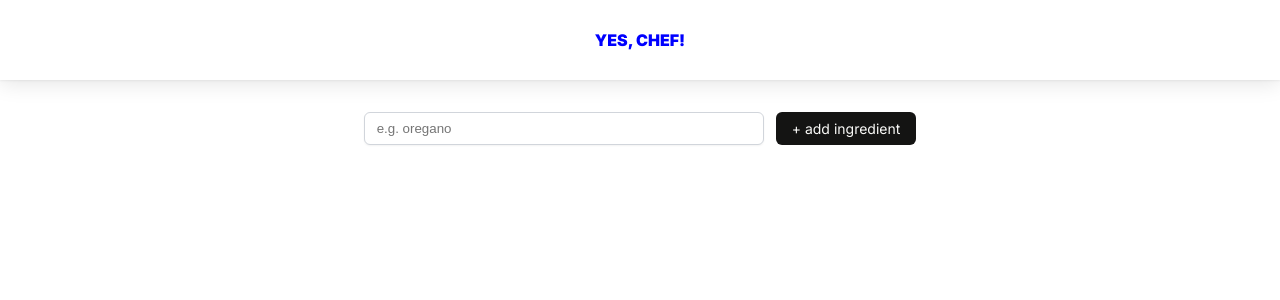
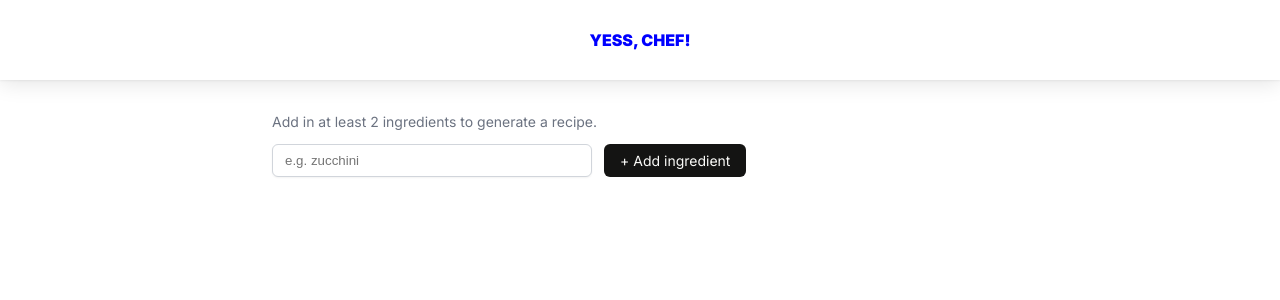
Before and after one commit to aysenuron/yes-chef, a React (Vite) app: page / in a window 1280 px wide. Shown: the top 300 px of the page. Built offline with nearby package versions, Linux system fonts and the light colour scheme.

Commit message:
Add ingredients to the list. Have a section show up conditionally.

```diff
--- a/components/Header.jsx
+++ b/components/Header.jsx
@@ -1,7 +1,7 @@
 export default function Header() {
     return (
         <header>
-            <span>YES, CHEF!</span>
+            <span>YESS, CHEF!</span>
         </header>
     )
 };
--- a/components/Main.jsx
+++ b/components/Main.jsx
@@ -2,38 +2,51 @@ import React from "react";
 
 export default function Main() {
 
-    let ingredients = [];
+    const [ingredients, setIngredients] = React.useState([]);
 
 
-    const ingredientLi = ingredients.map(ingredient => {
-        <li key={ingredient}>
+    const ingredientsListItems = ingredients.map(ingredient => (
+        <li key={Math.random()}>
             {ingredient}
         </li>
-    });
+    ));
 
-    function handleSubmit(e) {
-        e.preventDefault();
-        const formData = new FormData(e.currentTarget)
-        const newIngredient = formData.get("ingredient")
-        ingredients.push(newIngredient);
-        console.log(newIngredient);
+    function addIngredient(formData) {
+        const newIngredient = formData.get("ingredient");
+        setIngredients(prevIngredients => [...prevIngredients, newIngredient]);
     };
 
     return (
         <main>
-            <form onSubmit={handleSubmit}>
+            <form action={addIngredient}>
+                <label htmlFor="ingredient">Add in at least 2 ingredients to generate a recipe.</label>
+                <div>
                     <input
+                        id="ingredient"
                         type="text"
-                    placeholder="e.g. oregano"
+                        placeholder="e.g. zucchini"
                         aria-label="Add ingredient"
                         name="ingredient"
                         required
                     />
-                <button>add ingredient</button>
+                    <button>Add ingredient</button>
+                </div>
             </form>
-            <ul>
-                {ingredientLi}
-            </ul>
+            {ingredients.length > 0 &&
+                <section>
+                    <h2>Ingredients on hand:</h2>
+                    <ul className="ingredients-list" aria-live="polite">{ingredientsListItems}</ul>
+                    {ingredients.length > 1 &&
+                        <div className="get-recipe-container">
+                            <div>
+                                <h3>Ready for a recipe?</h3>
+                                <p>Generate a recipe from your list of ingredients.</p>
+                            </div>
+                            <button>Get a recipe</button>
+                        </div>
+                    }
+                </section>
+            }
         </main>
     )
 }
--- a/package.json
+++ b/package.json
@@ -21,6 +21,7 @@
     "eslint": "^9.21.0",
     "eslint-plugin-react-hooks": "^5.1.0",
     "eslint-plugin-react-refresh": "^0.4.19",
+    "gh-pages": "^6.3.0",
     "globals": "^15.15.0",
     "vite": "^6.2.0"
   }
--- a/src/index.css
+++ b/src/index.css
@@ -24,26 +24,37 @@ header span {
 
 main {
   padding: 32px 32px 12px;
+  max-width: 800px;
+  margin: 0 auto;
 }
 
 form {
   display: flex;
   flex-direction: column;
-  justify-content: center;
+  align-items: flex-start;
+  justify-content: flex-start;
+  gap: 12px;
+  margin-bottom: 32px;
+}
+
+form div {
+  width: 100%;
+  display: flex;
+  flex-direction: column;
   gap: 12px;
 }
 
-form > input {
+form input {
   border-radius: 6px;
   border: 1px solid #D1D5DB;
   padding: 8px 12px;
   box-shadow: 0px 1px 2px 0px rgba(0, 0, 0, 0.05);
   flex-grow: 1;
   min-width: 150px;
-  max-width: 400px;
+  max-width: 320px;
 }
 
-form > button {
+form button {
   font-family: Inter, sans-serif;
   border-radius: 6px;
   border: none;
@@ -53,13 +64,71 @@ form > button {
   font-size: 0.875rem;
 }
 
-form > button::before {
+form button:hover {
+  cursor: pointer;
+}
+
+form button::before {
   content: "+";
   margin-right: 4px;
 }
 
+.ingredients-list {
+  list-style-position: inside;
+  padding-left: 0;
+  margin-bottom: 48px;
+}
+
+.ingredients-list li {
+  color: #475467;
+  line-height: 28px;
+}
+
+.ingredients-list li::marker {
+  color: blue;
+}
+
+.get-recipe-container {
+  display: flex;
+  flex-direction: column;
+  gap: 20px;
+  justify-content: space-between;
+  align-items: center;
+  border-radius: 8px;
+  background: rgb(248, 248, 255);
+  padding: 12px 28px;
+}
+
+.get-recipe-container h3 {
+  font-size: 1.125rem;
+  font-weight: 500;
+  line-height: 24px;
+}
+
+p, label {
+  color: #6B7280;
+  font-size: 0.875rem;
+  line-height: 20px;
+}
+
+.get-recipe-container button {
+  border: none;
+  border-radius: 6px;
+  background: blue;
+  box-shadow: 0px 1px 2px 0px rgba(0, 0, 0, 0.05);
+  color: #FAFAF8;
+  padding: 9px 17px;
+  font-family: Inter, sans-serif;
+  font-size: 0.875rem;
+  cursor: pointer;
+}
+
 @media (min-width: 768px) {
-  form {
+  form div {
+    flex-direction: row;
+  }
+
+  .get-recipe-container {
     flex-direction: row;
   }
 }
```
Also changed, not shown: 4 other files (tests, documents, lock files or other folders). Lines whose indentation alone changed are shown as unchanged.
